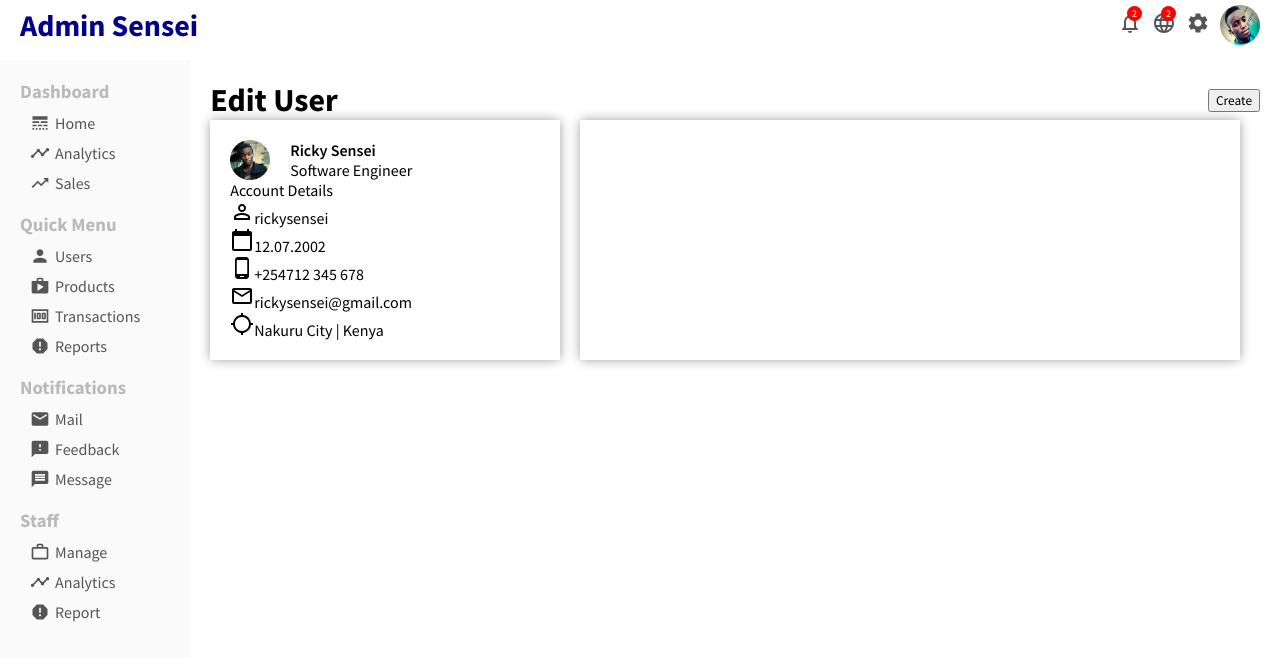
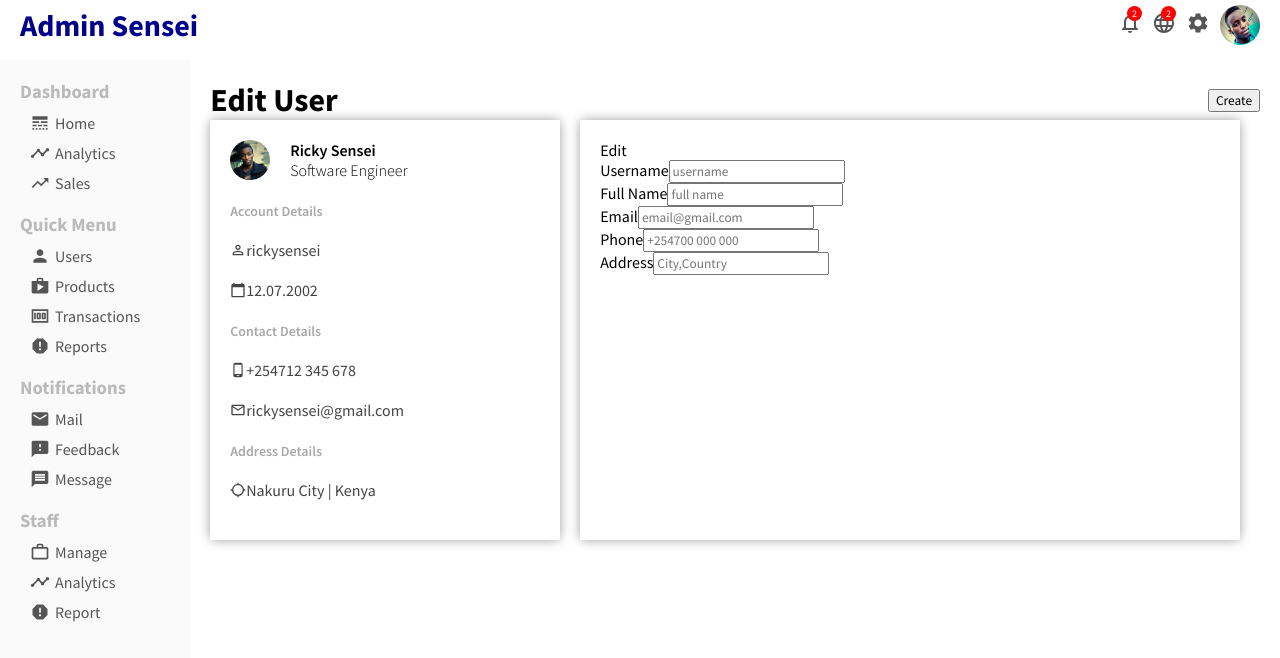
Before and after one commit to R1CKYS3NS31/sensei_admin_app, a React (Create React App) app: page /user/1 in a window 1280 px wide. Shown: the top 658 px of the page. Built offline with nearby package versions, Linux system fonts and the light colour scheme.

Commit message:
user update commit

```diff
--- a/src/components/views/pages/user/User.jsx
+++ b/src/components/views/pages/user/User.jsx
@@ -18,7 +18,7 @@ export default function User() {
             </div>
           </div>
           <div className="userShowBottom">
-            <spna className="userShowTitle">Account Details</spna>
+            <span className="userShowTitle">Account Details</span>
             <div className="userShowInfo">
               <PermIdentity className="userShowIcon" />
               <span className="userShowIfoTitle">rickysensei</span>
@@ -27,6 +27,7 @@ export default function User() {
               <CalendarToday className="userShowIcon" />
               <span className="userShowIfoTitle">12.07.2002</span>
             </div>
+            <span className="userShowTitle">Contact Details</span>
             <div className="userShowInfo">
               <PhoneAndroid className="userShowIcon" />
               <span className="userShowIfoTitle">+254712 345 678</span>
@@ -35,13 +36,40 @@ export default function User() {
               <MailOutline className="userShowIcon" />
               <span className="userShowIfoTitle">rickysensei@gmail.com</span>
             </div>
+            <span className="userShowTitle">Address Details</span>
             <div className="userShowInfo">
               <LocationSearching className="userShowIcon" />
               <span className="userShowIfoTitle">Nakuru City | Kenya</span>
             </div>
           </div>
         </div>
-        <div className="userUpdate"></div>
+        <div className="userUpdate">
+          <span className="userUpdateTitle">Edit</span>
+          <form className="userUpdateForm">
+            <div className="userUpdateLeft">
+              <div className="userUpdateItem">
+                <label htmlFor="username">Username</label>
+                <input type="text" className="userUpdateInput" placeholder="username"/>
+              </div>
+              <div className="userUpdateItem">
+                <label htmlFor="username">Full Name</label>
+                <input type="text" className="userUpdateInput" placeholder="full name"/>
+              </div>
+              <div className="userUpdateItem">
+                <label htmlFor="username">Email</label>
+                <input type="text" className="userUpdateInput" placeholder="email@gmail.com"/>
+              </div>
+              <div className="userUpdateItem">
+                <label htmlFor="username">Phone</label>
+                <input type="telephone" className="userUpdateInput" placeholder="+254700 000 000"/>
+              </div>
+              <div className="userUpdateItem">
+                <label htmlFor="username">Address</label>
+                <input type="text" className="userUpdateInput" placeholder="City,Country"/>
+              </div>
+            </div>
+          </form>
+        </div>
       </div>
     </div>
   );
--- a/src/components/views/pages/user/user.css
+++ b/src/components/views/pages/user/user.css
@@ -52,6 +52,26 @@
 .userShowUsername{
     font-weight: 600;
 }
-userShowUserTitle{
+.userShowUserTitle{
     font-weight: 300;
 }
+.userShowBottom{
+    margin-top: 20px;
+}
+.userShowTitle{
+    font-size: 14px;
+    font-weight: 600;
+    color: rgb(168, 168, 168);
+}
+.userShowInfo{
+    display: flex;
+    align-items: center;
+    margin: 20px 0px;
+    color: #444;
+}
+.userShowIcon{
+    font-size: 16px !important;
+}
+.userShowInfoTitle{
+    margin-left: 10px;
+}
```
